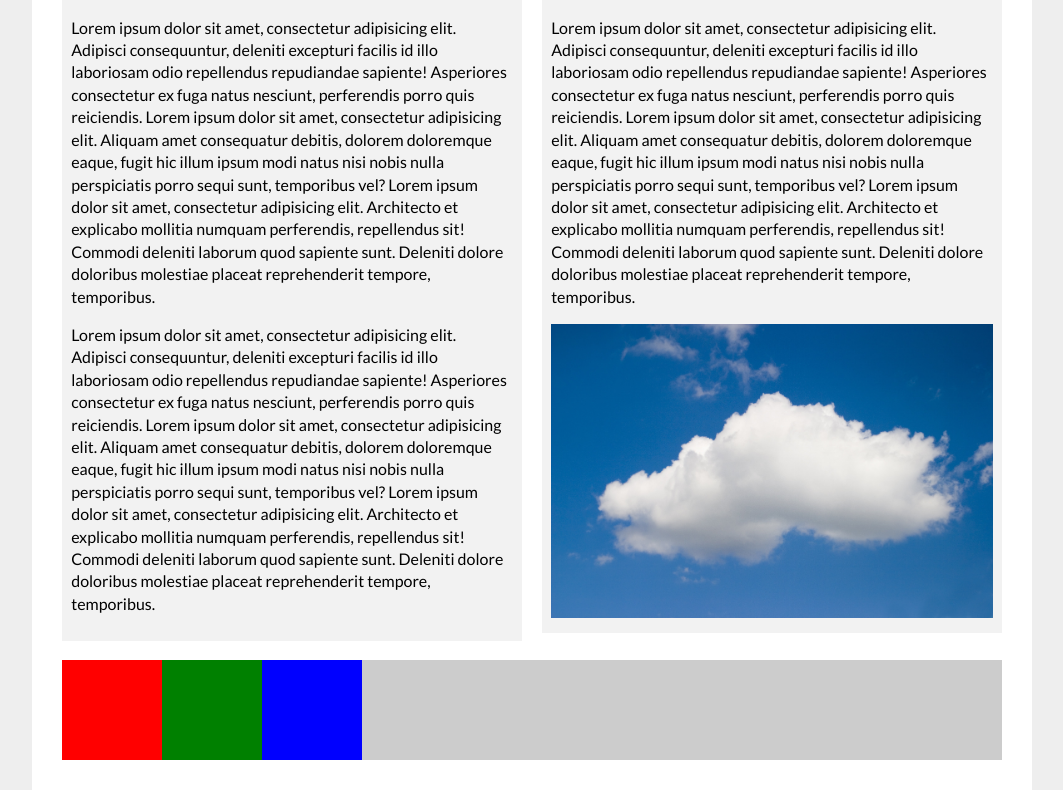
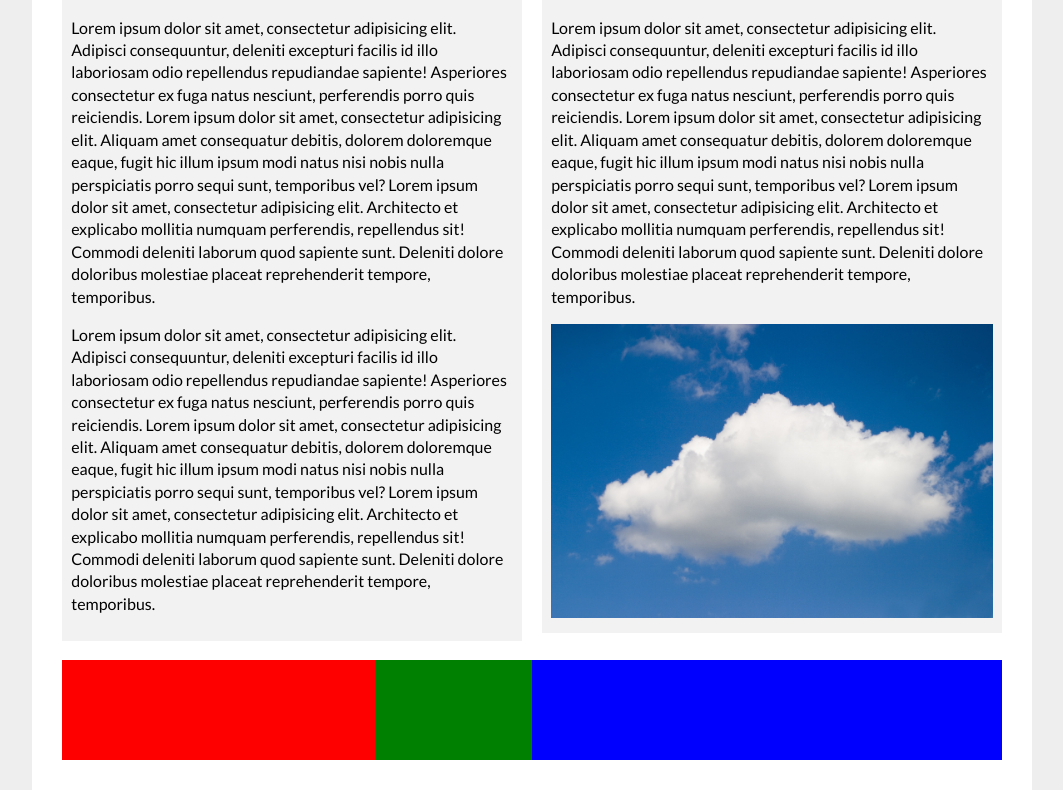
Before and after one commit to tahmid-tanzim/CSS-Positioning, a website: page app/index.html in a window 1280 px wide. Shown: the part 947-1737 px from the top of the page, without its empty margins (108-1171 px from the left). Drawn offline with Linux system fonts and the light colour scheme.

Commit message:
Flex Grow

```diff
--- a/app/sass/style.scss
+++ b/app/sass/style.scss
@@ -130,19 +130,22 @@ nav {
         display: flex;
 
         .box {
-            width: 100px;
+            min-width: 100px;
             height: 100px;
             //float: left;
         }
 
         .red {
             background-color: red;
+            flex-grow: 4;
         }
         .blue {
             background-color: blue;
+            flex-grow: 6;
         }
         .green {
             background-color: green;
+            flex-grow: 2;
         }
 
         //&:after {
```
Also changed, not shown: app/css/style.css.
